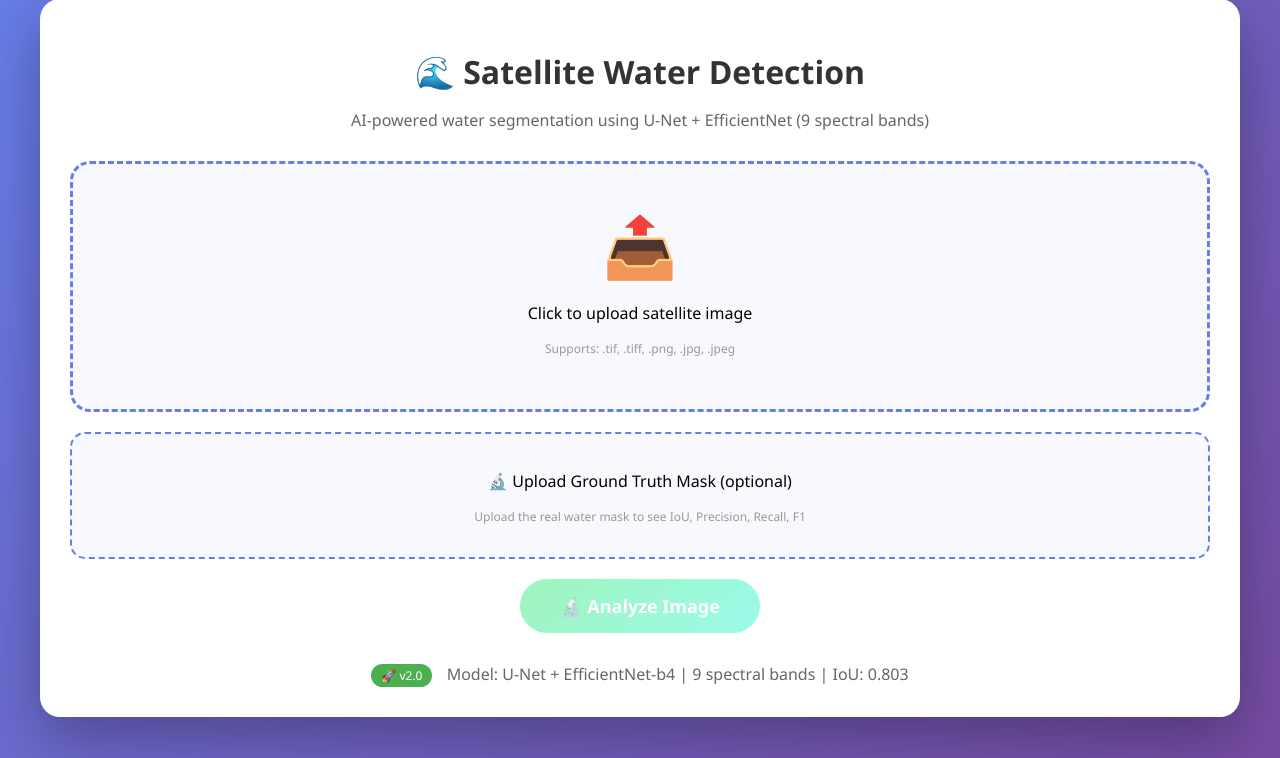
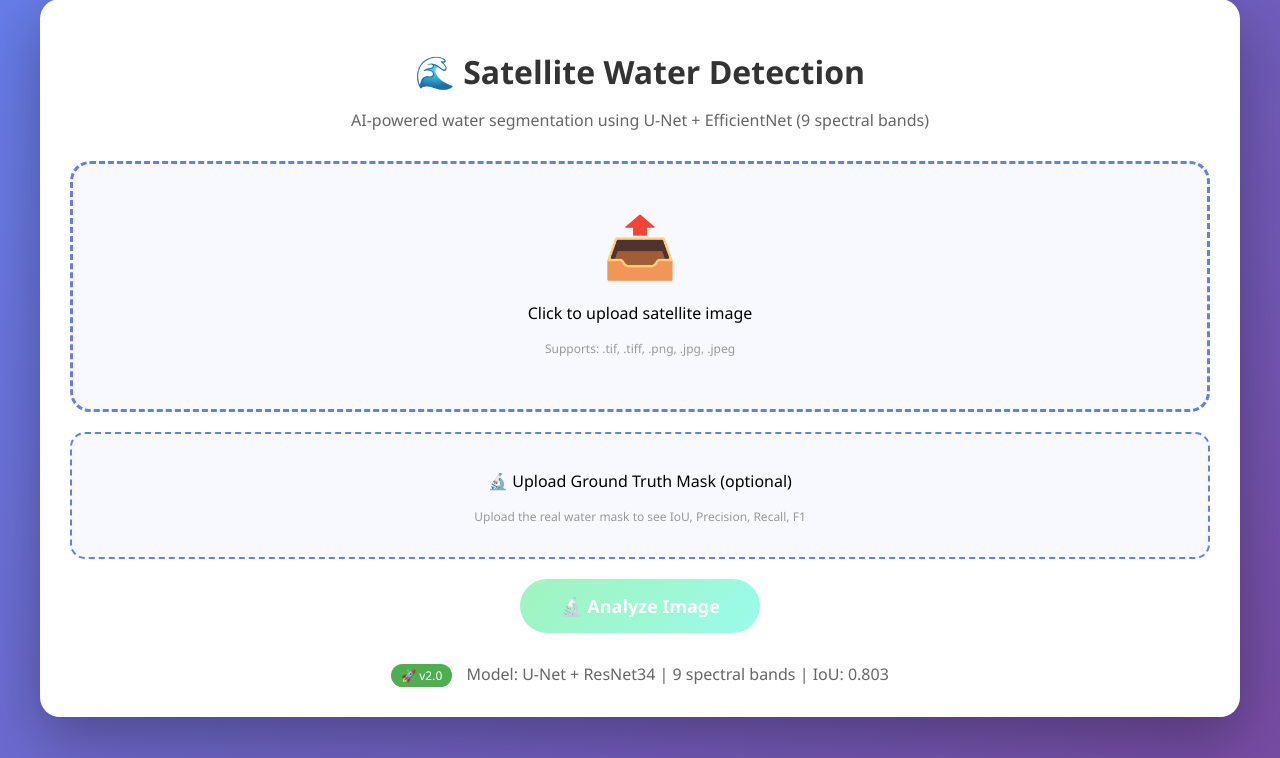
Before and after one commit to MahmoudRajab77/Water_Segmentation_Project, a Flask app: page / in a window 1280 px wide. Shown: the part 42-800 px from the top of the page. Run offline with Flask 3, Linux system fonts and the light colour scheme; parts of the project's set-up code (start-up, migrations or seed data) failed here and were passed over.

Commit message:
Update index.html
changed the footer with the new model neme ResNet34

```diff
--- a/PreTrained_Model/APP/templates/index.html
+++ b/PreTrained_Model/APP/templates/index.html
@@ -103,7 +103,7 @@
 
         <div class="footer">
             <span class="badge">🚀 v2.0</span>
-            <span>Model: U-Net + EfficientNet-b4 | 9 spectral bands | IoU: 0.803</span>
+            <span>Model: U-Net + ResNet34 | 9 spectral bands | IoU: 0.803</span>
         </div>
     </div>
 
```
